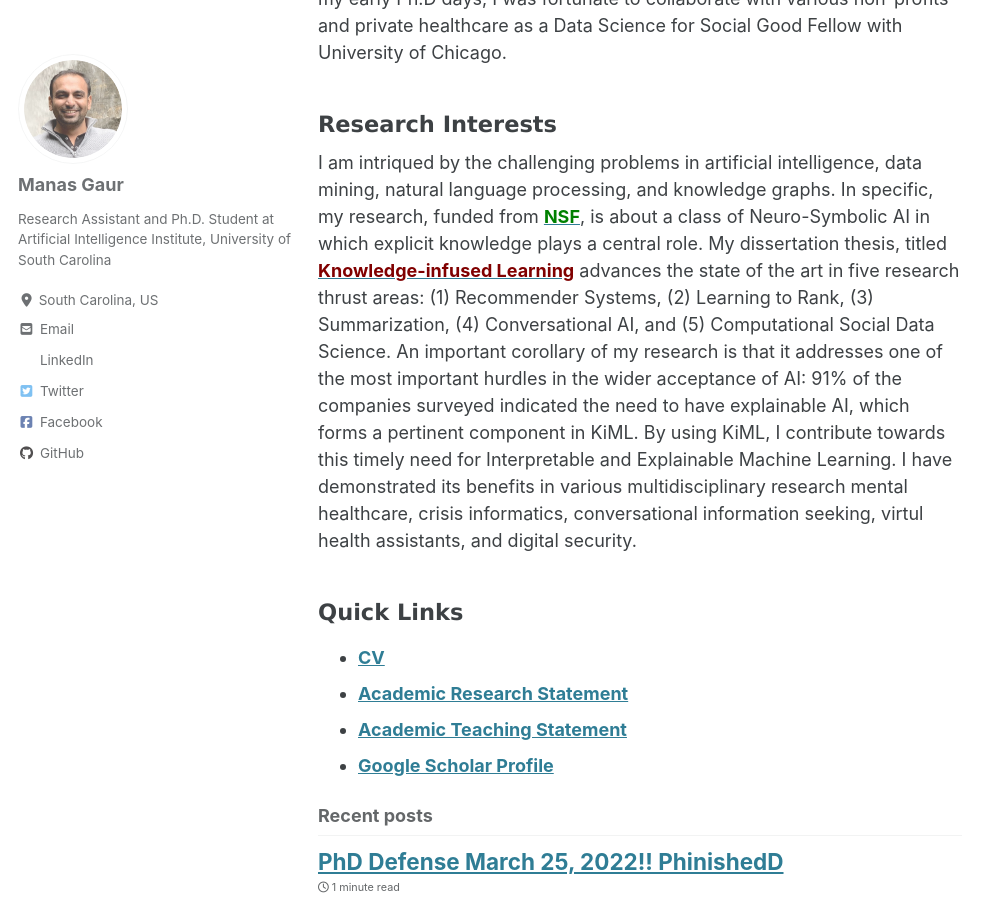
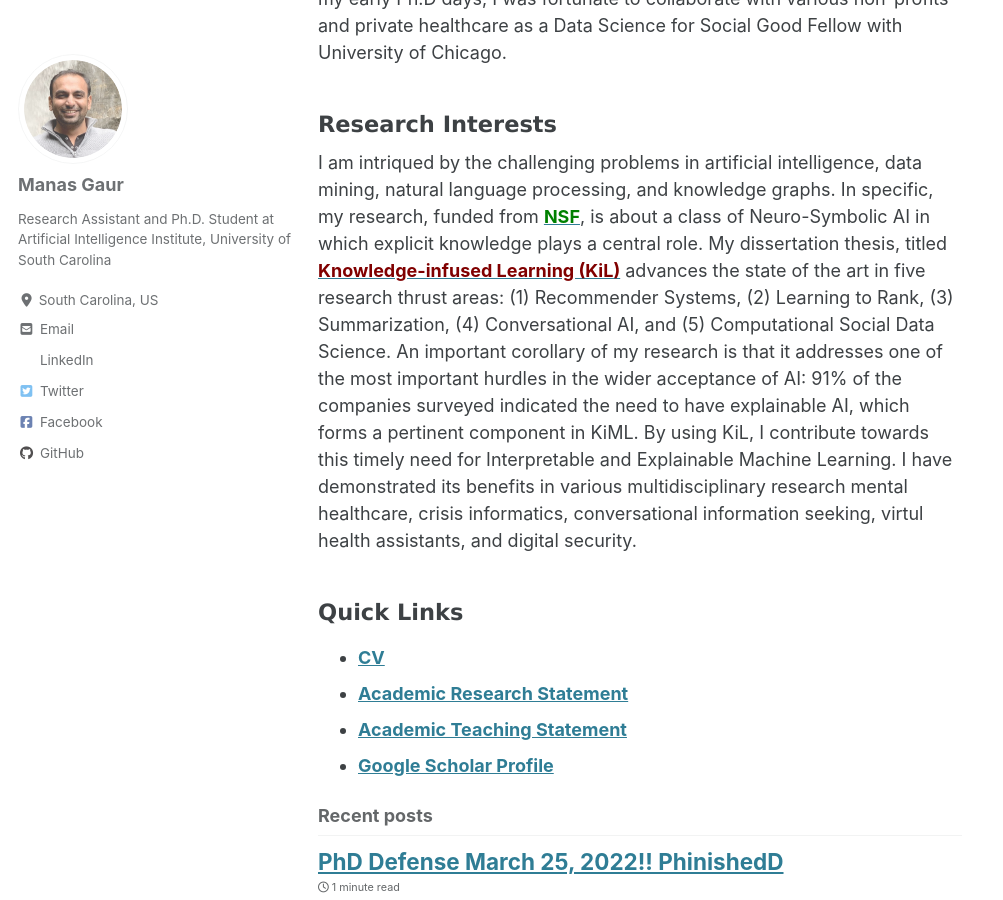
Before and after one commit to manasgaur/manasgaur.github.io, a Jekyll site: the page built from index.html, in a window 1280 px wide and 900 px high, scrolled down 336 px. Shown: the whole window, without its empty margins (0-1003 px from the left). Built offline with Jekyll 4.4.1, drawn with Linux system fonts in a browser that asks for light colours; cached includes are drawn as plain includes; nearby versions of some CDN libraries; the list of posts is cut into pages by our own code.

Commit message:
Update index.html

```diff
--- a/index.html
+++ b/index.html
@@ -11,9 +11,9 @@ with University of Chicago.
 
 <br>
 <h2 style="font-family:verdana;"><b>Research Interests</b></h2>
-I am intriqued by the challenging problems in artificial intelligence, data mining, natural language processing, and knowledge graphs. In specific, my research, funded from <a href="https://www.nsf.gov/awardsearch/showAward?AWD_ID=1520870"><b style="color:green">NSF</b></a>, is about a class of Neuro-Symbolic AI in which explicit knowledge plays a central role. My dissertation thesis, titled <a href="http://ceur-ws.org/Vol-2657/xproceedings.pdf"><b style="color:Maroon">Knowledge-infused Learning</b></a>
+I am intriqued by the challenging problems in artificial intelligence, data mining, natural language processing, and knowledge graphs. In specific, my research, funded from <a href="https://www.nsf.gov/awardsearch/showAward?AWD_ID=1520870"><b style="color:green">NSF</b></a>, is about a class of Neuro-Symbolic AI in which explicit knowledge plays a central role. My dissertation thesis, titled <a href="http://ceur-ws.org/Vol-2657/xproceedings.pdf"><b style="color:Maroon">Knowledge-infused Learning (KiL)</b></a>
 advances the state of the art in five research thrust areas: (1) Recommender Systems, (2) Learning to Rank, (3) Summarization, (4) Conversational AI, and (5) Computational Social Data Science.
-An important corollary of my research is that it addresses one of the most important hurdles in the wider acceptance of AI: 91% of the companies surveyed indicated the need to have explainable AI, which forms a pertinent component in KiML. By using KiML, I
+An important corollary of my research is that it addresses one of the most important hurdles in the wider acceptance of AI: 91% of the companies surveyed indicated the need to have explainable AI, which forms a pertinent component in KiML. By using KiL, I
 contribute towards this timely need for Interpretable and Explainable Machine Learning. I have demonstrated its benefits in various multidisciplinary research mental healthcare, crisis informatics, conversational information seeking, virtul health assistants, and digital security.
 
 <br>
```
